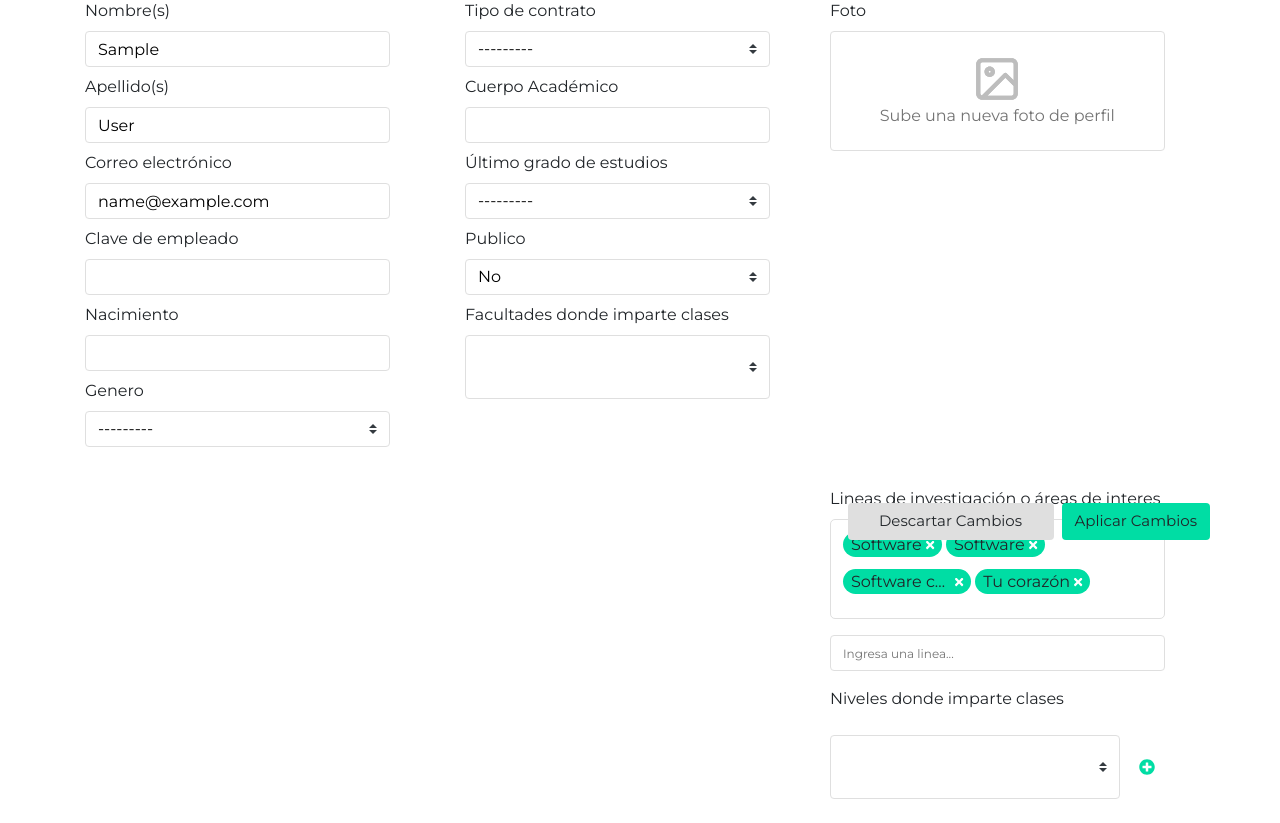
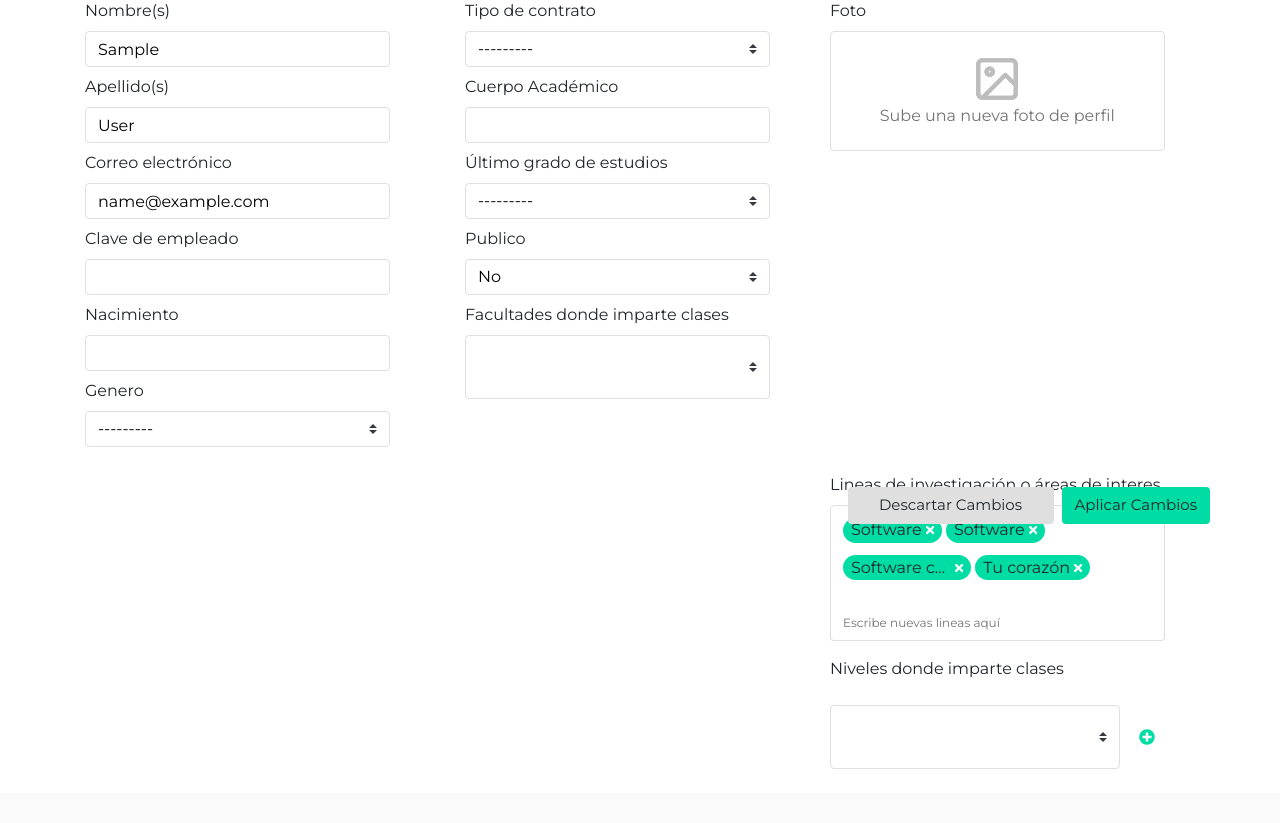
Before and after one commit to rguzg/comunidapp, a Django app: page /profile in a window 1280 px wide. Shown: the part 151-974 px from the top of the page. After the commit the page ends 920 px from the top, so only its background shows below. Run offline with Django 3.2, Linux system fonts and the light colour scheme; the visitor is signed in with stand-in values (Sample User, id 1); data comes from the database, SQL or seed files in the repository; lists and menus that the app fills with data are empty; some libraries are stand-ins or nearby versions.

Commit message:
PillsBox funcionality

```diff
--- a/Static/css/comunidapp.css
+++ b/Static/css/comunidapp.css
@@ -454,7 +454,7 @@ a:hover{
     width: 100%;
     height: 36px !important;
     background: #FFFFFF;
-    border: 1px solid #dfdfdf !important;
+    border: 1px solid #dfdfdf;
     box-sizing: border-box;
     border-radius: 4px;
     margin-bottom: 8px;
@@ -516,9 +516,9 @@ a:hover{
 
 .m-pill-input{
     display: flex;
-    margin-bottom: 16px;
     flex-direction: column;
     height: 100px;
+    border-bottom: none;
 }
 
 /* Pill Input Components */
@@ -527,8 +527,11 @@ a:hover{
     width: 100%;
     height: 100px;
     border: 1px solid var(--border-grey);
+    border-bottom: none;
     box-sizing: border-box;
     border-radius: 5px;
+    border-bottom-left-radius: 0;
+    border-bottom-right-radius: 0;
     padding: 12px;
     flex-wrap: wrap;
     overflow: overlay;
@@ -537,6 +540,9 @@ a:hover{
 
 .m-pill-input_search{
     font-size: 12px;
+    border-top: none !important;
+    border-top-left-radius: 0 !important;
+    border-top-right-radius: 0 !important;
 }
 
 .m-pill-input_searchbox{
--- a/Templates/my_profile.html
+++ b/Templates/my_profile.html
@@ -133,10 +133,10 @@
                         <input type="file" name="foto" accept="image/*" class="h-display-none" id="id_foto">
                     </div>
 
-                    <div class="m-form-input col-11 mb-2 p-0">
+                    <div class="m-form-input col-11 mb-2 p-0" id="pills_lineas">
                         <label for="id_investigaciones">{{form.investigaciones.label}}</label>
                         <div class="col-12 p-0">
-                            <div class="col-12 pl-0 pr-0 h-align-center m-pill-input" id="pills_lineas">
+                            <div class="col-12 pl-0 pr-0 h-align-center m-pill-input">
                                 <div class="m-pill-input_selected-pills col-12">
                                     <div class="m-pills">
                                         <span class="h-text-overflow" style="max-width: 100px;">Software</span>
@@ -147,7 +147,7 @@
                                 </div>
                             </div>
                             <div class="m-form-input">
-                                <input class="m-pill-input_search" type="text" name="" placeholder="Ingresa una linea...">
+                                <input class="m-pill-input_search" type="text" name="" placeholder="Escribe nuevas lineas aquí">
                                 <!-- <div class="m-pill-input_searchbox h-display-none" id="searchbox">
                                     <div class="d-flex flex-column">
                                         <span class="p-2 col-12 m-search-result">King G. and The L.W.</span>
```
Also changed, not shown: Static/js/functions.js (+56 -7 lines).
